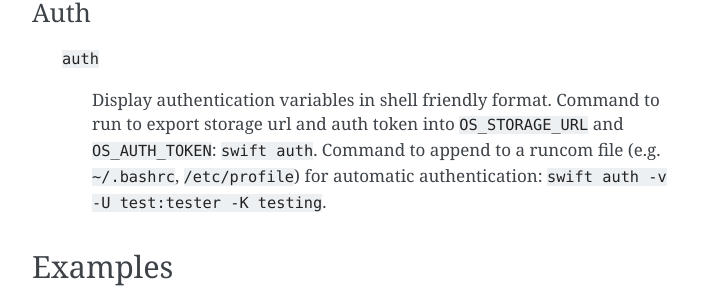
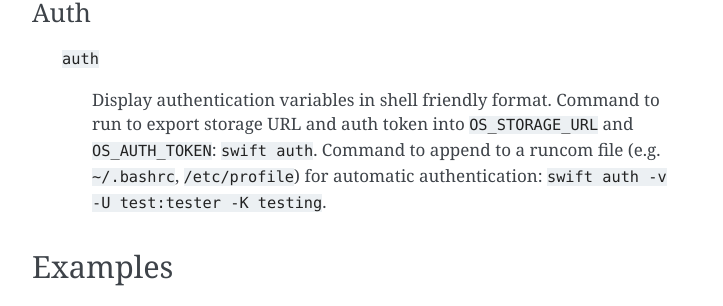
Before and after one commit to openstack/python-swiftclient, a Sphinx documentation site: the page built from doc/source/cli.rst, in a window 1280 px wide and 900 px high, scrolled down 4879 px. Shown: the part 172-478 px from the top of the window, without its empty margins (388-1111 px from the left). Built offline with Sphinx 7.4.7, drawn with Linux system fonts in a browser that asks for light colours; the version number could not be read and is left out.

Commit message:
Fix 'url' to 'URL'
TrivialFix

Change-Id: I6f35b0c48eda7d6021c2f6a13c084170ebf552d2

```diff
--- a/doc/source/cli.rst
+++ b/doc/source/cli.rst
@@ -244,7 +244,7 @@ Auth
     ``auth``
 
        Display authentication variables in shell friendly format. Command to run to export storage
-       url and auth token into ``OS_STORAGE_URL`` and ``OS_AUTH_TOKEN``: ``swift auth``.
+       URL and auth token into ``OS_STORAGE_URL`` and ``OS_AUTH_TOKEN``: ``swift auth``.
        Command to append to a runcom file (e.g. ``~/.bashrc``, ``/etc/profile``) for automatic
        authentication: ``swift auth -v -U test:tester -K testing``.
 
```
